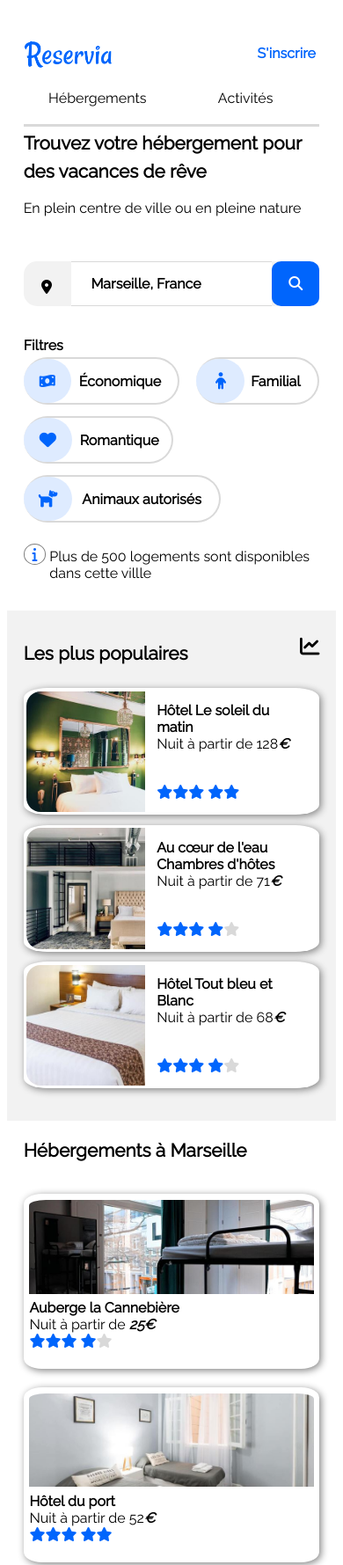
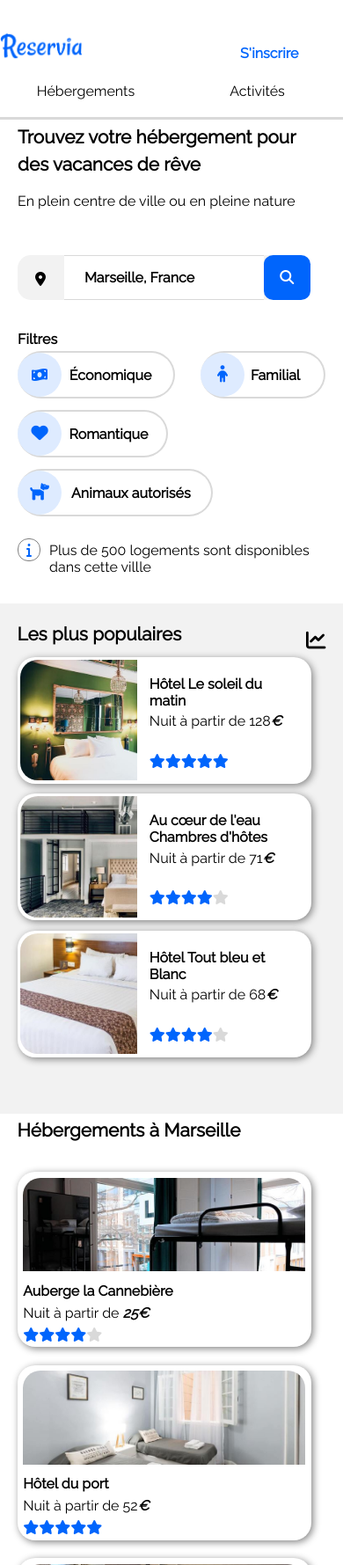
Before and after one commit to AnneBDLAP/AnneBracDeLaPerriere_2_16032021, a plain HTML site: page index.html in a window 390 px wide. Shown: the top 1779 px of the page at 88% size. Drawn offline with Linux system fonts and the light colour scheme.

Commit message:
Dernière sauvegarde

```diff
--- a/index.html
+++ b/index.html
@@ -14,10 +14,10 @@
     <body>
         <div id="blocpage">
             <section id="toppage">
-                <div id="entete">
-                    <header>
+                <header>
+                    <div id="logo">
                         <img src="images/logo/logo.png" alt="Logo de Reservia"/>
-                    </header>
+                    </div>
                     <nav>
                         <ul>
                             <li id="hebergements" class="menu"><a href="#blockHebergements">Hébergements</a></li>
@@ -25,7 +25,7 @@
                             <li id="s_inscrire" class="menu"><a href="s_inscrire.html" class="blue bold">S'inscrire</a></li>
                         </ul>
                     </nav>
-                </div>
+                </header>
                 <div id="recherche">
                     <div id="trouvez">
                         <h1>Trouvez votre hébergement pour des vacances de rêve</h1>
@@ -58,7 +58,7 @@
                         </div>
                     </div>
                     <div id="plus">
-                        <p id="info"><i class="fas fa-info blue"></i></p>
+                        <p ><i class="fas fa-info blue" id="info"></i></p>
                         <p>Plus de 500 logements sont disponibles dans cette villle</p>
                     </div>
                 </div>
@@ -66,7 +66,7 @@
             <section id="blockHebergements">
                 <div id="marseille" class="blocPrincipal">
                     <div id="blockMarseille">
-                        <h1 id="titreMarseille">Hébergements à Marseille</h1>
+                        <h2 id="titreMarseille">Hébergements à Marseille</h2>
                         <div id="blockimages">
                             <div class="imageblock">
                                 <div class="blockphoto">
@@ -75,11 +75,10 @@
                                     </a>
                                 </div>
                                 <div class="description">
-                                    <strong> Auberge la Cannebière</strong><br/>
-                                    Nuit à partir de <em>25€</em><br/>
-                                    <i class="fas fa-star blue"></i><i class="fas fa-star blue"></i><i class="fas fa-star blue"></i>
-                                    <i class="fas fa-star blue"></i><i class="fas fa-star grey"></i>
-                                </div>
+                                    <h4> Auberge la Cannebière</h4>
+                                    <P>Nuit à partir de <em>25€</em></P>
+                                    <i class="fas fa-star blue"></i><i class="fas fa-star blue"></i><i class="fas fa-star blue"></i><i class="fas fa-star blue"></i><i class="fas fa-star grey"></i>
+                                 </div>
                             </div>
                             <div class="imageblock">
                                 <div class="blockphoto">
@@ -88,10 +87,9 @@
                                     </a>
                                 </div>
                                 <div class="description">
-                                    <strong>Hôtel du port</strong><br/>
-                                    Nuit à partir de 52<em>€</em><br/>
-                                    <i class="fas fa-star blue"></i><i class="fas fa-star blue"></i><i class="fas fa-star blue"></i>
-                                    <i class="fas fa-star blue"></i><i class="fas fa-star blue"></i>
+                                    <h4>Hôtel du port</h4>
+                                    <p>Nuit à partir de 52<em>€</em></p>
+                                    <i class="fas fa-star blue"></i><i class="fas fa-star blue"></i><i class="fas fa-star blue"></i><i class="fas fa-star blue"></i><i class="fas fa-star blue"></i>
                                 </div>
                             </div>
                             <div class="imageblock">
@@ -101,10 +99,9 @@
                                     </a>
                                 </div>
                                 <div class="description">
-                                    <strong>Hôtel Les mouettes</strong><br/>
-                                    Nuit à partir de 76<em>€</em><br/>
-                                    <i class="fas fa-star blue"></i><i class="fas fa-star blue"></i><i class="fas fa-star blue"></i>
-                                    <i class="fas fa-star blue"></i><i class="fas fa-star grey"></i>
+                                    <h4>Hôtel Les mouettes</h4>
+                                    <p>Nuit à partir de 76<em>€</em></p>
+                                    <i class="fas fa-star blue"></i><i class="fas fa-star blue"></i><i class="fas fa-star blue"></i><i class="fas fa-star blue"></i><i class="fas fa-star grey"></i>
                                 </div>
                             </div>
                             <div class="imageblock row2">
@@ -114,11 +111,10 @@
                                     </a>
                                 </div>
                                 <div class="description">
-                                    <strong>Hôtel de la mer</strong><br/>
-                                    Nuit à partir de 46<em>€</em><br/>
-                                    <i class="fas fa-star blue"></i><i class="fas fa-star blue"></i><i class="fas fa-star blue"></i>
-                                    <i class="fas fa-star grey"></i><i class="fas fa-star grey"></i>
-                                    </div>
+                                    <h4>Hôtel de la mer</h4>
+                                    <P>Nuit à partir de 46<em>€</em></P>
+                                    <i class="fas fa-star blue"></i><i class="fas fa-star blue"></i><i class="fas fa-star blue"></i><i class="fas fa-star grey"></i><i class="fas fa-star grey"></i>
+                                </div>
                             </div>
                             <div class="imageblock row2">
                                 <div class="blockphoto">
@@ -127,10 +123,9 @@
                                     </a>
                                 </div>
                                 <div class="description">
-                                    <strong>Auberge Le Panier</strong><br/>
-                                    Nuit à partir de <em>23€</em><br/>
-                                    <i class="fas fa-star blue"></i><i class="fas fa-star blue"></i><i class="fas fa-star blue"></i>
-                                    <i class="fas fa-star blue"></i><i class="fas fa-star grey"></i>
+                                    <h4>Auberge Le Panier</h4>
+                                    <p>Nuit à partir de <em>23€</em><br/></p>
+                                    <i class="fas fa-star blue"></i><i class="fas fa-star blue"></i><i class="fas fa-star blue"></i><i class="fas fa-star blue"></i><i class="fas fa-star grey"></i>
                                 </div>
                             </div>
                             <div class="imageblock row2">
@@ -140,10 +135,9 @@
                                     </a>
                                 </div>
                                 <div class="description">
-                                    <strong>Hôtel chez Amina</strong><br/>
-                                    Nuit à partir de 96<em>€</em><br/>
-                                    <i class="fas fa-star blue"></i><i class="fas fa-star blue"></i><i class="fas fa-star blue"></i>
-                                    <i class="fas fa-star blue"></i><i class="fas fa-star blue"></i>
+                                    <h4>Hôtel chez Amina</h4>
+                                    <p>Nuit à partir de 96<em>€</em></p>
+                                    <i class="fas fa-star blue"></i><i class="fas fa-star blue"></i><i class="fas fa-star blue"></i><i class="fas fa-star blue"></i><i class="fas fa-star blue"></i>
                                 </div>
                             </div>
                         </div>
@@ -153,7 +147,7 @@
                 <div id="populaires" class="blocPrincipal">
                     <div id="blockpopulaires">
                         <div id ="entetepopulaires">
-                            <h1 id="titrepopulaires">Les plus populaires</h1>
+                            <h2 id="titrepopulaires">Les plus populaires</h2>
                             <i class="fas fa-chart-line" id="chart"></i>
                         </div>
                         <div id="blockimages2">
@@ -164,15 +158,9 @@
                                     </a>
                                 </div>
                                 <div class="description2">
-                                    <p>
-                                        <strong>Hôtel Le soleil du matin</strong>
-                                    <br/>
-                                        Nuit à partir de 128<em>€</em>
-                                    </p>
-                                    <p>
-                                        <i class="fas fa-star blue"></i><i class="fas fa-star blue"></i><i class="fas fa-star blue"></i>
-                                        <i class="fas fa-star blue"></i><i class="fas fa-star blue"></i>
-                                    </p>
+                                    <h4>Hôtel Le soleil du matin</h4>
+                                    <p>Nuit à partir de 128<em>€</em></p>
+                                    <p><i class="fas fa-star blue"></i><i class="fas fa-star blue"></i><i class="fas fa-star blue"></i><i class="fas fa-star blue"></i><i class="fas fa-star blue"></i></p>
                                 </div>
                             </div>
                             <div class="imageblock2">
@@ -182,14 +170,9 @@
                                     </a>
                                 </div>
                                 <div class="description2">
-                                    <p>
-                                        <strong>Au cœur de l'eau Chambres d'hôtes</strong><br/>
-                                        Nuit à partir de 71<em>€</em>
-                                    </p>
-                                    <p>
-                                        <i class="fas fa-star blue"></i><i class="fas fa-star blue"></i><i class="fas fa-star blue"></i>
-                                        <i class="fas fa-star blue"></i><i class="fas fa-star grey"></i>
-                                    </p>
+                                    <h4>Au cœur de l'eau Chambres d'hôtes</h4>
+                                    <p>Nuit à partir de 71<em>€</em></p>
+                                    <p><i class="fas fa-star blue"></i><i class="fas fa-star blue"></i><i class="fas fa-star blue"></i><i class="fas fa-star blue"></i><i class="fas fa-star grey"></i></p>
                                 </div>
                             </div>
                             <div class="imageblock2">
@@ -199,14 +182,9 @@
                                     </a>
                                 </div>
                                 <div class="description2">
-                                    <p>
-                                        <strong>Hôtel Tout bleu et Blanc</strong><br/>
-                                         Nuit à partir de 68<em>€</em>
-                                    </p>
-                                    <p>
-                                        <i class="fas fa-star blue"></i><i class="fas fa-star blue"></i><i class="fas fa-star blue"></i>
-                                        <i class="fas fa-star blue"></i><i class="fas fa-star grey"></i>
-                                    </p>
+                                    <h4>Hôtel Tout bleu et Blanc</h4>
+                                    <p>Nuit à partir de 68<em>€</em></p>
+                                    <p><i class="fas fa-star blue"></i><i class="fas fa-star blue"></i><i class="fas fa-star blue"></i><i class="fas fa-star blue"></i><i class="fas fa-star grey"></i></p>
                                 </div>
                             </div>
                         </div>
@@ -214,7 +192,7 @@
                 </div>
             </section>
             <section id="blockActivites">
-                <h1>Activités à Marseille</h1>
+                <h2>Activités à Marseille</h2>
                 <div id="blockimages3">
                     <div class="imageblock3">
                         <div class="blockphoto3">
@@ -222,7 +200,7 @@
                                 <img src="images/activites/4_small/vieuxPort.jpg" alt="Photo du Vieux Port" id="vpPic"/>
                             </a>
                         </div>
-                        <h3 class="description3">Vieux Port</h3>
+                        <h4 class="description3">Vieux Port</h4>
                     </div>
                     <div class="imageblock3Bis">
                         <div class="imageblock4">
@@ -231,7 +209,7 @@
                                     <img src="images/activites/4_small/fortDePomegues.jpg" alt="Photo du Fort de Pomègues" id="fdpPic"/>
                                 </a>
                             </div>
-                            <h3 class="description3">Fort de Pomègues</h3>
+                            <h4 class="description3">Fort de Pomègues</h4>
                         </div>
                         <div class="imageblock5">
                             <div class="blockphoto5">
@@ -239,7 +217,7 @@
                                     <img src="images/activites/4_small/ilesDuFrioul.jpg" alt="Photo de l'Îles du Frioul" id="idfPic"/>
                                 </a>
                             </div>
-                            <h3 class="description3">Îles du Frioul</h3>
+                            <h4 class="description3">Îles du Frioul</h4>
                         </div>
                     </div>
                     <div class="imageblock3">
@@ -248,7 +226,7 @@
                                 <img src="images/activites/4_small/parcNationalDesCalanques.jpg" alt="Photo du Parc National des Calanques" id="pncPic"/>
                             </a>
                         </div>
-                        <h3 class="description3">Parc National des Calanques</h3>
+                        <h4 class="description3">Parc National des Calanques</h4>
                     </div>
                     <div class="imageblock3Bis">
                         <div class="imageblock4">
@@ -257,7 +235,7 @@
                                     <img src="images/activites/4_small/notreDameDeLaGarde.jpg" alt="Photo de Notre-Dame-de-la-Garde" id="nddlgPic"/>
                                 </a>
                             </div>
-                            <h3 class="description3">Notre-Dame-de-la-Garde</h3>
+                            <h4 class="description3">Notre-Dame-de-la-Garde</h4>
                         </div>
                         <div class="imageblock5">
                             <div class="blockphoto5">
@@ -265,7 +243,7 @@
                                     <img src="images/activites/4_small/ParcLongchamp.jpg" alt="Photo du Parc Longchamp" id="plPic"/>
                                 </a>
                             </div>
-                            <h3 class="description3">Parc Longchamp</h3>
+                            <h4 class="description3">Parc Longchamp</h4>
                         </div>
                     </div>
                 </div>
@@ -274,7 +252,7 @@
         <footer>
             <div id="blockfooter">
                 <div class="footerblock">
-                    <h2>A propos</h2>
+                    <h3>A propos</h3>
                     <div>
                         <a href="fonctionnementDuSite.html" class="footerLinks">Fonctionnement du site</a>
                     </div>
@@ -286,7 +264,7 @@
                     </div>
                 </div>
                 <div class="footerblock2">
-                    <h2>Nos hébergements</h2>
+                    <h3>Nos hébergements</h3>
                     <div>
                         <a href="charteQualite.html" class="footerLinks">Charte qualité</a>
                     </div>
@@ -295,7 +273,7 @@
                     </div>
                 </div>
                 <div class="footerblock2">
-                    <h2>Assistance</h2>
+                    <h3>Assistance</h3>
                     <div>
                         <a href="centreDaide.html" class="footerLinks">Centre d'aide</a>
                     </div>
--- a/responsiveMobile.css
+++ b/responsiveMobile.css
@@ -10,12 +10,12 @@
     #toppage
     {
         height: 686px;
-        width: 90%;
-        margin-left: 5%;
-        margin-right: 5%;
+        width: 100%;
+        margin-left: 0%;
+        margin-right: 0%;
     }
 
-    #entete
+    header
     {
         height: 133px;
         justify-content: flex-start;
@@ -24,21 +24,19 @@
         border-bottom: 3px solid #d9d9d9;
     }
 
-    header
+    #logo
     {
         padding-top: 10px;
     }
 
-    header img
+    #logo img
     {
-        width :60%;
         padding-top: 20px;
     }
 
     nav
     {
         width: 150%;
-
     }
 
     #s_inscrire, #hebergements, #activites
@@ -51,7 +49,7 @@
         width: 167.5px;
         position: absolute;
         top: 30px;
-        right: -5%;
+        right: 0%;
     }
 
     .menu:nth-child(1)
@@ -79,6 +77,8 @@
     {
         height: 230px;
         margin-top: 0px;
+        margin-right: 20px;
+        margin-left: 20px;
     }
 
     #trouvez
@@ -96,6 +96,7 @@
     {
         margin-top: 0%;
         width: 100%;
+        max-width: 333px;
     }
 
     #positionicon
@@ -124,6 +125,8 @@
     #filtres
     {
         height: 317px;
+        margin-right: 20px;
+        margin-left: 20px;
     }
 
     #blockfiltres
@@ -147,55 +150,34 @@
 
     #economique
     {
-        width: 52%;
+        width: 177px;
     }
 
     #familial
     {
-        width: 41%;
+        width: 140px;
     }
 
     #romantique
     {
-        width: 50%;
+        width: 169px;
     }
 
     #animaux
     {
-        width: 66%;
-    }
-
-    #rond1
-    {
-        width: 31%;
-    }
-
-    #rond2
-    {
-        width: 40%;
-    }
-
-    #rond3
-    {
-        width: 33%;
-    }
-
-    #rond4
-    {
-        width: 25%;
+        width: 220px;
     }
 
     #plus
     {
         height: 109px;
         width: 100%;
+        max-width: 450px;
     }
 
     #info
     {
-       width: 9.5%;
-       height: 25%;
-       margin-right: 4px;
+       margin-right: 10px;
     }
 
     #blockHebergements
@@ -237,6 +219,7 @@
     #blockimages2
     {
         margin-top: 2%;
+        width: 334px;
         height: 455px;
     }
 
@@ -248,7 +231,7 @@
 
     #blockimages
     {
-       width: 100%;
+       width: 334px;
        height: 1256px;
        flex-direction: column;
     }
@@ -294,6 +277,7 @@
     {
         flex-direction: column;
         height: 1257px;
+        width: 334px;
 
     }
 
@@ -355,7 +339,7 @@
 
     footer
     {
-        width: 375px;
+        width: 100%;
         height: 485px;
     }
 
--- a/responsiveTablette.css
+++ b/responsiveTablette.css
@@ -1,12 +1,8 @@
-@media all and (min-width: 768px) and (max-width: 991px)
+@media all and (min-width: 767px) and (max-width: 1429px)
 {
     #toppage
     {
         height: 453px;
-    }
-    header img
-    {
-        width :20%;
     }
 
     nav
@@ -38,42 +34,24 @@
 
     #economique, #romantique
     {
-        width: 23%;
+        width: 160px;
     }
 
     #familial
     {
-        width: 18%;
+        width: 140px;
     }
 
     #animaux
     {
-        width: 30%;
+        width: 215px;
     }
 
-    #rond1
-    {
-        width: 30%;
-    }
-
-    #rond2
-    {
-        width: 42%;
-    }
-
-    #rond3
-    {
-        width: 31%;
-    }
-
-    #rond4
-    {
-        width: 25%;
-    }
 
     #plus
     {
         width: 65%;
+        max-width: 450px;
     }
 
     #blockHebergements
@@ -117,6 +95,11 @@
     .description2 p
     {
         margin: 0px;
+    }
+
+    .description2 h4
+    {
+        margin-top: 5px;
     }
 
 
--- a/style.css
+++ b/style.css
@@ -23,7 +23,7 @@
     font-weight: bold;
 }
 
-h1
+h1, h2
 {
     font-size: 1.3em;
     font-weight: bold;
@@ -31,18 +31,25 @@ h1
     margin-top: 1%;
 }
 
-h2
+h3
 {
     font-size: 1.2em;
     font-weight: bold;
     line-height: 0%;
-    margin-top: 1%;
 }
 
-h3
+h4
 {
     font-size: 1em;
     font-weight: bold;
+    margin-bottom: 0%;
+
+}
+
+h4 + p
+{
+    margin-top: 0px;
+    margin-bottom: 6px;
 }
 
 em
@@ -61,6 +68,11 @@ a:hover
     color: #0065FC;
 }
 
+body
+{
+    margin: 0px;
+}
+
 #blocpage
 {
     padding-top : 50px;
@@ -74,7 +86,7 @@ a:hover
     height: 375px;
 }
 
-#entete
+header
 {
     height: 62.5px;
     display: flex;
@@ -82,15 +94,15 @@ a:hover
     align-items: center;
 }
 
-header
+#logo
 {
     height: 62.5px;
     width: 50%;
 }
 
-header img
+#logo img
 {
-    width :14%;
+    width : 94px;
 }
 
 nav
@@ -144,7 +156,7 @@ ul
 {
     display: flex;
     margin-top: 0.5%;
-    width: 31%;
+    max-width: 420px;
     height: 51px;
     background-color: #f2f2f2;
     border-radius: 15px;
@@ -183,7 +195,7 @@ ul
     height: 51px;
     background-color: #0065FC;
     border: none;
-    border-radius: 0% 20% 20% 0%;
+    border-radius: 0px 15px 15px 0px;
     color: white;
     text-align: center;
     font-size: 1em;
@@ -223,52 +235,33 @@ ul
 
 #economique
 {
-    width: 21%;
+    width: 193px;
 }
 
 #familial
 {
-    width: 16.6%;
+    width: 152px;
 }
 
 #romantique
 {
-    width: 20%;
+    width: 184px;
 }
 
 #animaux
 {
-    width: 26%;
+    width: 242px;
 }
 
 .rond
 {
     height: 50px;
+    width: 50px;
     border-radius: 25px;
     background-color: #DEEBFF;
     display: flex;
     justify-content: center;
     align-items: center;
-}
-
-#rond1
-{
-    width: 29%;
-}
-
-#rond2
-{
-    width: 37%;
-}
-
-#rond3
-{
-    width: 30%;
-}
-
-#rond4
-{
-    width: 23%;
 }
 
 #child, #heart, #dog
@@ -292,14 +285,14 @@ ul
 
 #info
 {
-    width: 5.7%;
-    height: 33.5%;
+    width: 24px;
+    height: 24px;
     border: 1px solid grey;
-    border-radius: 50%;
+    border-radius: 12px;
     display: flex;
     justify-content: center;
     align-items: center;
-    margin-top: 11px;
+    margin-top: -4px;
 
 }
 
@@ -312,7 +305,7 @@ ul
 #marseille
 {
 background-color: #f2f2f2;
-border-radius: 3%;
+border-radius: 20px;
 width: 66%;
 height: 626px;
 display: flex;
@@ -335,7 +328,7 @@ flex-direction: column;
 
 #blockimages
 {
-    margin-top: 2%;
+    margin-top: 20px;
     display: flex;
     flex-wrap: wrap;
     justify-content: space-between;
@@ -344,7 +337,7 @@ flex-direction: column;
 
 #afficher
 {
-    padding-top: 6%;
+    padding-top: 40px;
 }
 
 .imageblock
@@ -354,7 +347,7 @@ flex-direction: column;
     background-color: white;
     width: 31%;
     height: 199px;
-    border-radius: 6%;
+    border-radius: 20px;
     box-shadow: 2px 2px 8px grey;
 }
 
@@ -370,7 +363,7 @@ flex-direction: column;
     overflow: hidden;
     margin-left: 2%;
     margin-top: 2%;
-    border-radius: 6% 6% 0% 0%;
+    border-radius: 20px 20px 0px 0px;
 }
 
 .imageblock img
@@ -384,6 +377,12 @@ flex-direction: column;
     height: 85px;
     margin-left: 2%;
     padding-top: 2%;
+}
+
+.description h4
+{
+    margin-top: 6px;
+    margin-bottom: 6px;
 }
 
 #hdpPic, #hlmPic
@@ -407,7 +406,7 @@ flex-direction: column;
 #populaires
 {
 background-color: #f2f2f2;
-border-radius: 3%;
+border-radius: 20px;
 width: 31%;
 height: 626px;
 margin-left: 3%;
@@ -434,7 +433,7 @@ margin-left: 3%;
 
 #blockimages2
 {
-    margin-top: 5%;
+    margin-top: 20px;
     display: flex;
     flex-direction: column;
     justify-content: space-between;
@@ -445,7 +444,7 @@ margin-left: 3%;
 {
     background-color: white;
     height: 144px;
-    border-radius: 8%;
+    border-radius: 20px;
     display: flex;
     box-shadow: 2px 2px 8px grey;
 }
@@ -458,7 +457,7 @@ margin-left: 3%;
 .blockphoto2
 {
     width: 40%;
-    border-radius: 12% 0% 0% 12%;
+    border-radius: 20px 0px 0px 20px;
     overflow: hidden;
     margin-left: 1%;
     margin-top: 1%;
@@ -480,6 +479,11 @@ margin-left: 3%;
     bottom: 110%;
 }
 
+#hlsPic
+{
+    height: 100%;
+}
+
 #blockActivites
 {
     height: 616px;
@@ -499,7 +503,6 @@ margin-left: 3%;
 
 .imageblock3, .imageblock3Bis
 {
-    border-radius: 3%;
     height: 445px;
     width: 22.5%;
     background-color: white;
@@ -510,26 +513,27 @@ margin-left: 3%;
 
 .imageblock3
 {
+    border-radius: 20px;
     box-shadow: 2px 2px 8px grey;
 }
 
 .imageblock4
 {
-    border-radius: 3%;
+    border-radius: 20px;
     height: 237px;
     box-shadow: 2px 2px 8px grey;
 }
 
 .imageblock5
 {
-    border-radius: 3%;
+    border-radius: 20px;
     height: 164px;
     box-shadow: 2px 2px 8px grey;
 }
 
 .blockphoto3
 {
-    border-radius: 3% 3% 0% 0%;
+    border-radius: 20px 20px 0px 0px;
     height: 390px;
     overflow: hidden;
 }
@@ -539,16 +543,21 @@ margin-left: 3%;
    padding-left: 6%;
 }
 
+.blockphoto3 + h4
+{
+    padding-bottom: 15px;
+}
+
 .blockphoto4
 {
-    border-radius: 3% 3% 0% 0%;
+    border-radius: 20px 20px 0px 0px;
     height: 181px;
     overflow: hidden;
 }
 
 .blockphoto5
 {
-    border-radius: 3% 3% 0% 0%;
+    border-radius: 20px 20px 0px 0px;
     height: 109px;
     overflow: hidden;
 }
```
